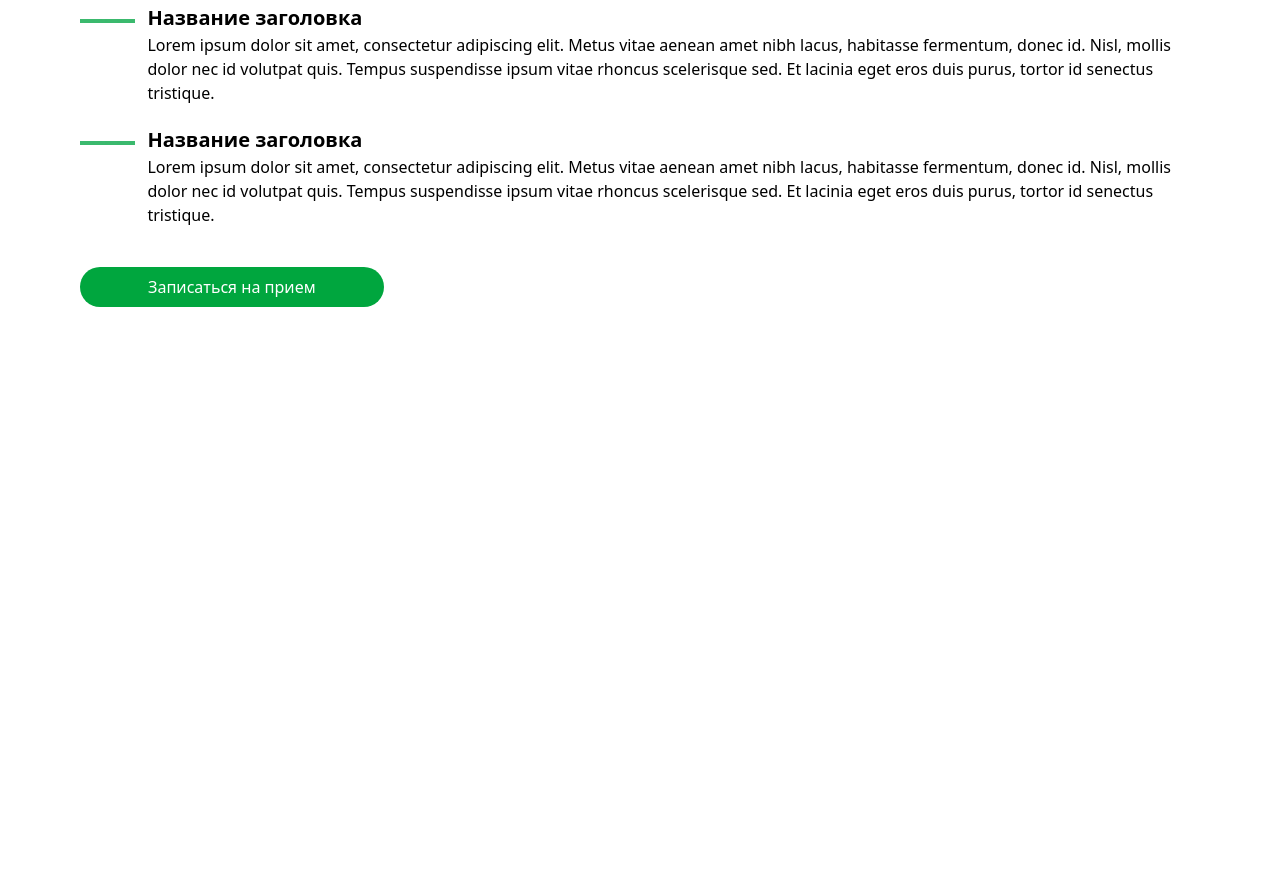
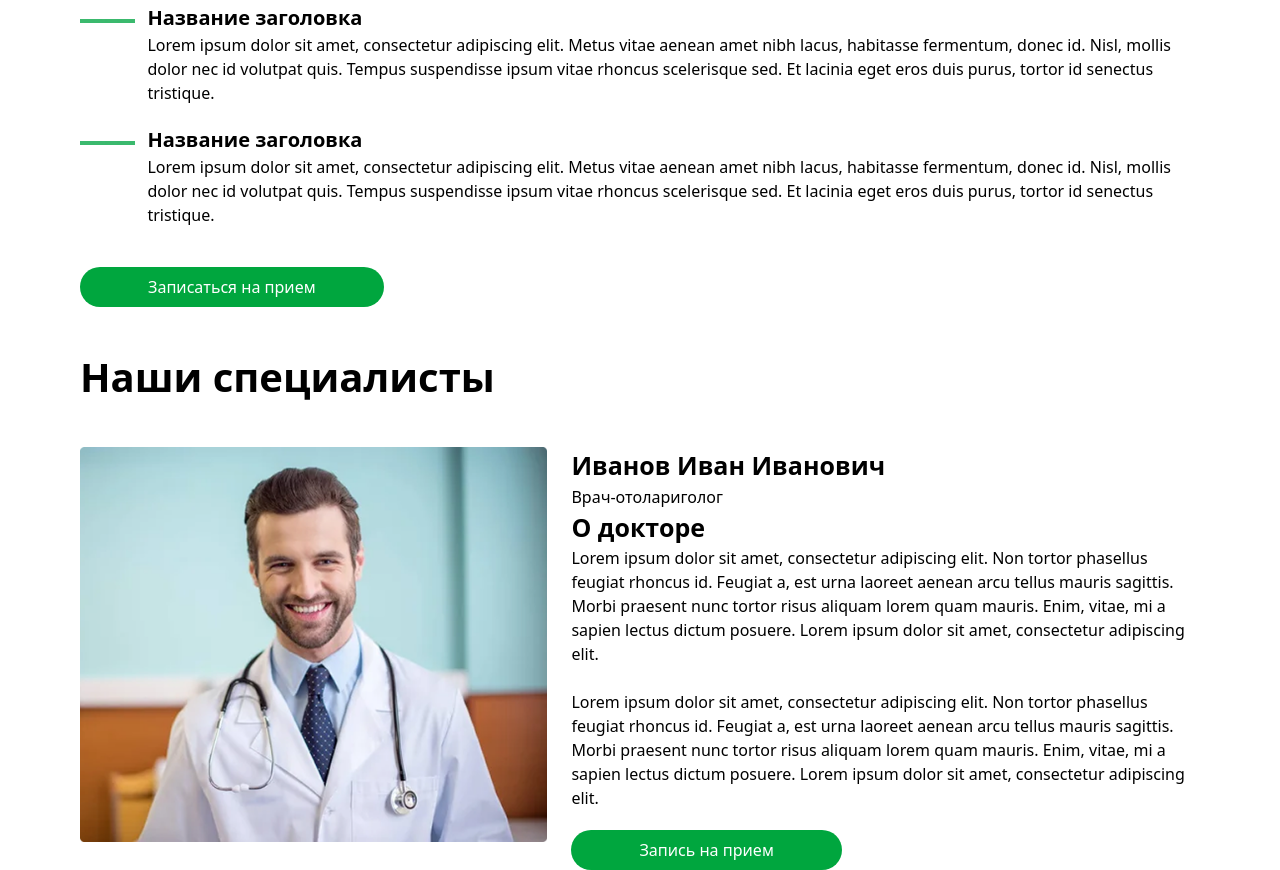
Before and after one commit to muhammadzoirov40-crypto/taiving-3, a website: page index.html in a window 1280 px wide. Shown: the part 852-1722 px from the top of the page. Before the commit the page ends 1159 px from the top, so only its background shows below. Drawn offline with Linux system fonts and the light colour scheme.

Commit message:
Наши специалисты

```diff
--- a/index.html
+++ b/index.html
@@ -110,6 +110,29 @@
 
             <button class="rounded-[20px] bg-green-600 text-white px-17 lg:px-17 py-2 mt-5">Записаться на прием</button>
         </section>
+        <h1 class="text-[40px] font-semibold my-10">Наши специалисты</h1>
+        <section class="lg:flex gap-5">
+            <div class="lg:w-[45%]">
+                <img src="./img2/Rectangle 5.png" alt="" class="w-[99%]">
+            </div>
+            <div class="lg:w-[60%]">
+                <h1 class="text-[25px] font-bold">Иванов Иван Иванович</h1>
+                <p class="">Врач-отолариголог</p>
+                <h1 class="text-[25px] font-bold">О докторе</h1>
+                <p class="">Lorem ipsum dolor sit amet, consectetur adipiscing elit. Non tortor phasellus feugiat
+                    rhoncus id. Feugiat a, est urna laoreet aenean arcu tellus mauris sagittis. Morbi praesent nunc
+                    tortor risus aliquam lorem quam mauris. Enim, vitae, mi a sapien lectus dictum posuere. Lorem ipsum
+                    dolor sit amet, consectetur adipiscing elit. <br> <br>
+
+                    Lorem ipsum dolor sit amet, consectetur adipiscing elit. Non tortor phasellus feugiat rhoncus id.
+                    Feugiat a, est urna laoreet aenean arcu tellus mauris sagittis. Morbi praesent nunc tortor risus
+                    aliquam lorem quam mauris. Enim, vitae, mi a sapien lectus dictum posuere. Lorem ipsum dolor sit
+                    amet, consectetur adipiscing elit. </p>
+                <button class="rounded-[20px] bg-green-600 text-white px-10 lg:px-17 py-2 mt-5">Запись на
+                    прием</button>
+
+            </div>
+        </section>
     </section>
 </body>
 
```
Also changed, not shown: img2/Rectangle 5.png (added), src/output.css.
